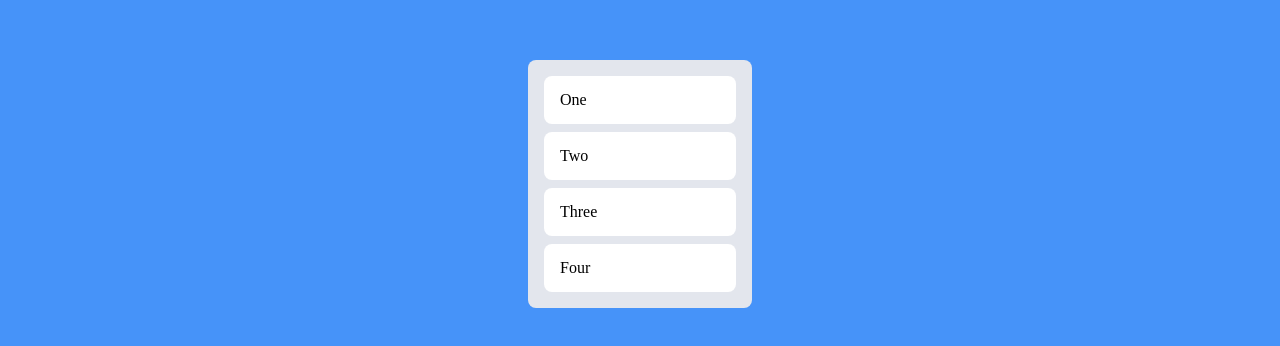
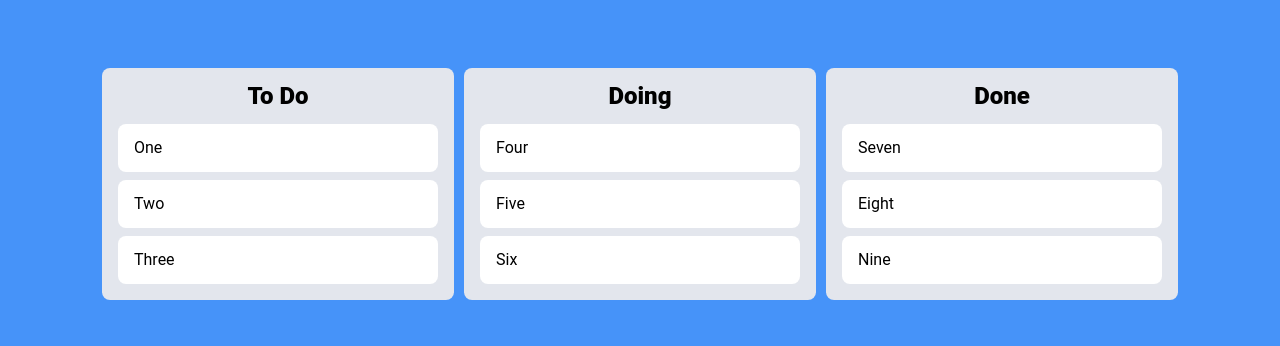
Before and after one commit to minuchi/react-trello, a React (Vite) app: page / in a window 1280 px wide. Shown: the part 216-562 px from the top of the page. Built offline with nearby package versions, Linux system fonts and the light colour scheme; the HTML template or start-up script is replaced by a standard one.

Commit message:
Add status for to do list
- Apply Roboto font
- Add status (toDo, doing, done)
- Add a component for board
- Add multiple boards

```diff
--- a/src/App.tsx
+++ b/src/App.tsx
@@ -5,7 +5,11 @@ import { theme } from './theme';
 import ToDoList from './ToDoList';
 
 const GlobalStyle = createGlobalStyle`
+  @import url('https://fonts.googleapis.com/css2?family=Roboto:wght@400;700&display=swap');
   ${reset}
+  body {
+    font-family: 'Roboto', sans-serif;
+  }
 `;
 
 function App() {
--- /dev/null
+++ b/src/Board.tsx
@@ -0,0 +1,49 @@
+import React from 'react';
+import { Droppable } from 'react-beautiful-dnd';
+import styled from 'styled-components';
+import ToDo from './ToDo';
+
+interface BoardProps {
+  droppableId: string;
+  toDos: string[];
+}
+
+const Wrapper = styled.ul`
+  background-color: ${(props) => props.theme.boardColor};
+  padding: 1rem 1rem 0.5rem;
+  border-radius: 0.5rem;
+  min-width: 20rem;
+  margin: 0 auto;
+`;
+
+const Title = styled.h2`
+  display: flex;
+  justify-content: center;
+  margin-bottom: 1rem;
+  font-size: 1.5rem;
+  font-weight: 800;
+`;
+
+const Container = styled.div``;
+
+function Board({ droppableId, toDos }: BoardProps) {
+  return (
+    <Wrapper>
+      <Title>{droppableId}</Title>
+      <Droppable droppableId={droppableId}>
+        {(provided) => (
+          <Container ref={provided.innerRef} {...provided.droppableProps}>
+            {toDos.map((value, index) => (
+              <ToDo draggableId={value} index={index} key={value}>
+                {value}
+              </ToDo>
+            ))}
+            {provided.placeholder}
+          </Container>
+        )}
+      </Droppable>
+    </Wrapper>
+  );
+}
+
+export default React.memo(Board);
--- a/src/ToDoList.tsx
+++ b/src/ToDoList.tsx
@@ -1,8 +1,8 @@
-import { DragDropContext, Droppable, DropResult } from 'react-beautiful-dnd';
+import { DragDropContext, DraggableId, DropResult } from 'react-beautiful-dnd';
 import { useRecoilState } from 'recoil';
 import styled from 'styled-components';
 import { toDoListState } from './atoms';
-import ToDo from './ToDo';
+import Board from './Board';
 
 const Wrapper = styled.div`
   display: flex;
@@ -14,21 +14,77 @@ const Wrapper = styled.div`
   margin: 0 auto;
 `;
 
-const Boards = styled.div``;
-
-const Board = styled.ul`
-  background-color: ${(props) => props.theme.boardColor};
-  padding: 1rem 1rem 0.5rem;
-  border-radius: 0.5rem;
+const Boards = styled.div`
+  display: grid;
+  gap: 0.625rem;
+  grid-template-columns: repeat(3, 1fr);
 `;
 
 function ToDoList() {
   const [toDos, setToDos] = useRecoilState(toDoListState);
-  const onDragEnd = ({ destination, source }: DropResult) => {
-    if (destination != null && source.index !== destination.index) {
-      const newToDos = toDos.filter((_, i) => source.index !== i);
-      newToDos.splice(destination.index, 0, toDos[source.index]);
-      setToDos(newToDos);
+  const onDragEnd = (result: DropResult) => {
+    const { destination, source } = result;
+    if (destination != null) {
+      const sDroppableId = source.droppableId;
+      const dDroppableId = destination.droppableId;
+      const sIdx = source.index;
+      const dIdx = destination.index;
+
+      if (sDroppableId === dDroppableId && sIdx === dIdx) {
+        return;
+      }
+
+      /*
+       if (sDroppableId === dDroppableId) {
+        setToDos((currToDos) => {
+          const newToDos = [...currToDos[sDroppableId]];
+          newToDos.splice(sIdx, 1);
+          newToDos.splice(dIdx, 0, currToDos[sDroppableId][sIdx]);
+
+          return {
+            ...currToDos,
+            [sDroppableId]: newToDos,
+          };
+        });
+      } else {
+        setToDos((currToDos) => {
+          const sourceToDos = [...currToDos[sDroppableId]];
+          const destToDos = [...currToDos[dDroppableId]];
+          sourceToDos.splice(sIdx, 1);
+          destToDos.splice(dIdx, 0, currToDos[sDroppableId][sIdx]);
+
+          return {
+            ...currToDos,
+            [sDroppableId]: sourceToDos,
+            [dDroppableId]: destToDos,
+          };
+        });
+      }
+      */
+
+      setToDos((currToDos) => {
+        const sourceToDos = currToDos[sDroppableId].filter(
+          (_, i) => sIdx !== i,
+        );
+
+        let newToDos = {
+          ...currToDos,
+          [sDroppableId]: sourceToDos,
+        };
+
+        const destToDos =
+          sDroppableId === dDroppableId
+            ? sourceToDos
+            : [...currToDos[dDroppableId]];
+        destToDos.splice(dIdx, 0, currToDos[sDroppableId][sIdx]);
+
+        newToDos = {
+          ...newToDos,
+          [dDroppableId]: destToDos,
+        };
+
+        return newToDos;
+      });
     }
   };
 
@@ -36,18 +92,9 @@ function ToDoList() {
     <DragDropContext onDragEnd={onDragEnd}>
       <Wrapper>
         <Boards>
-          <Droppable droppableId="one">
-            {(provided) => (
-              <Board ref={provided.innerRef} {...provided.droppableProps}>
-                {toDos.map((value, index) => (
-                  <ToDo draggableId={value} index={index} key={value}>
-                    {value}
-                  </ToDo>
-                ))}
-                {provided.placeholder}
-              </Board>
-            )}
-          </Droppable>
+          {Object.keys(toDos).map((id) => (
+            <Board key={id} droppableId={id} toDos={toDos[id]} />
+          ))}
         </Boards>
       </Wrapper>
     </DragDropContext>
--- a/src/atoms.ts
+++ b/src/atoms.ts
@@ -1,6 +1,14 @@
 import { atom } from 'recoil';
 
-export const toDoListState = atom<string[]>({
-  key: 'toDos',
-  default: ['One', 'Two', 'Three', 'Four'],
+export interface ToDoListState {
+  [key: string]: string[];
+}
+
+export const toDoListState = atom<ToDoListState>({
+  key: 'toDos2',
+  default: {
+    'To Do': ['One', 'Two', 'Three'],
+    Doing: ['Four', 'Five', 'Six'],
+    Done: ['Seven', 'Eight', 'Nine'],
+  },
 });
```
